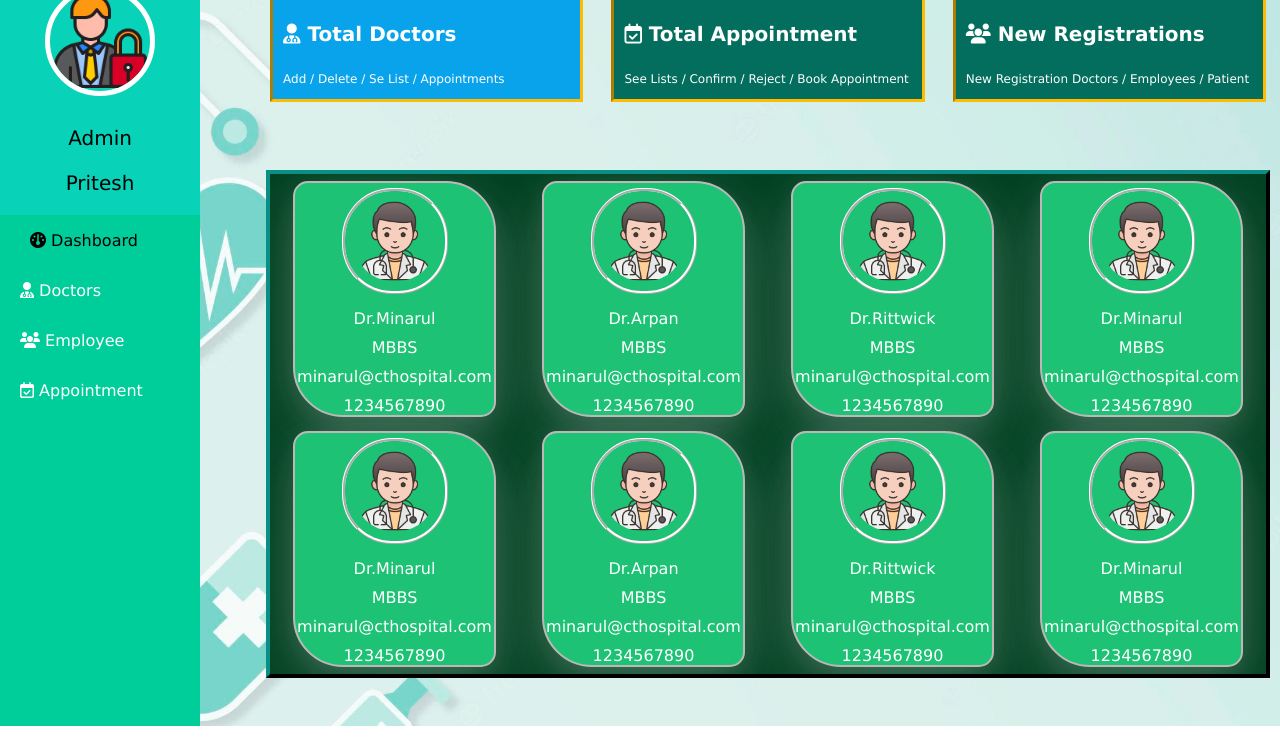
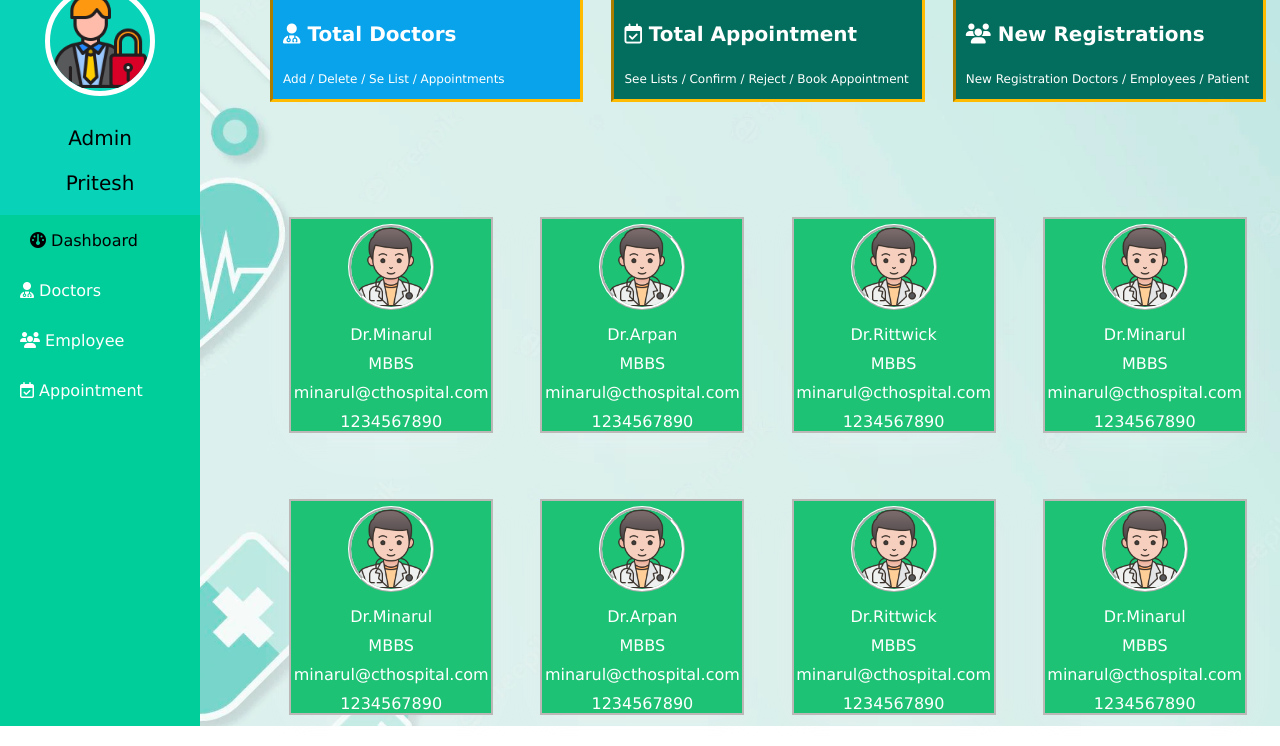
Before and after one commit to mandalarpan99/hospitalmanagement.github.io, a plain HTML site: page pages/total_doctor.html in a window 1280 px wide. Shown: the part 74-820 px from the top of the page. Drawn offline with Linux system fonts and the light colour scheme; files whose address does not match are found by name.

Commit message:
admin, doctor, employee,reponsive complete

```diff
--- a/pages/total_doctor.html
+++ b/pages/total_doctor.html
@@ -7,6 +7,7 @@
   <title>Admin Dashboard</title>
   <link rel="stylesheet" href="./../src/stylesheet/admin_dashboard.css">
   <link rel="stylesheet" href="./../src/stylesheet/animation.css">
+  <link rel="stylesheet" href="./../responsive.css">
   <link rel="stylesheet" href="https://cdnjs.cloudflare.com/ajax/libs/font-awesome/6.1.1/css/all.min.css">
 </head>
 
--- a/src/stylesheet/admin_dashboard.css
+++ b/src/stylesheet/admin_dashboard.css
@@ -150,19 +150,16 @@ body {
 }
 
 .total_doctor_box{
-  display: -webkit-inline-flex;
-  justify-content: space-around;
-  width: 98%;
-  height: 500px;
+  display: flex;
+  justify-content: space-evenly;
+  width: 100%;
   margin: 10px;
   align-items: center;
-  border: 4px outset rgb(4, 59, 55);
-  background: #024121;
   overflow-x: hidden;
   flex-wrap: wrap;
+  gap: 1.5em;
 }
 .doctor_box img{
-  padding: 10px;
   margin: 5px;
   width: 80px;
   border: 3px ridge white;
@@ -174,9 +171,8 @@ body {
   text-align: center;
   align-items: center;
   border: 2px solid rgb(189, 184, 184);
-  border-radius: 15px 50px;
   box-shadow: rgba(238, 238, 241, 0.1) 0px 8px 24px, rgba(255, 255, 255, 0.1) 0px 16px 56px, rgba(255, 255, 255, 0.1) 0px 24px 80px;
-  width: 20%;
+  width: 200px;
   background:#1dc275;
   cursor: pointer;
 }
```
Also changed, not shown: pages/new_registration.html (+1 -0 lines), pages/total_appointment.html (+1 -0 lines).
